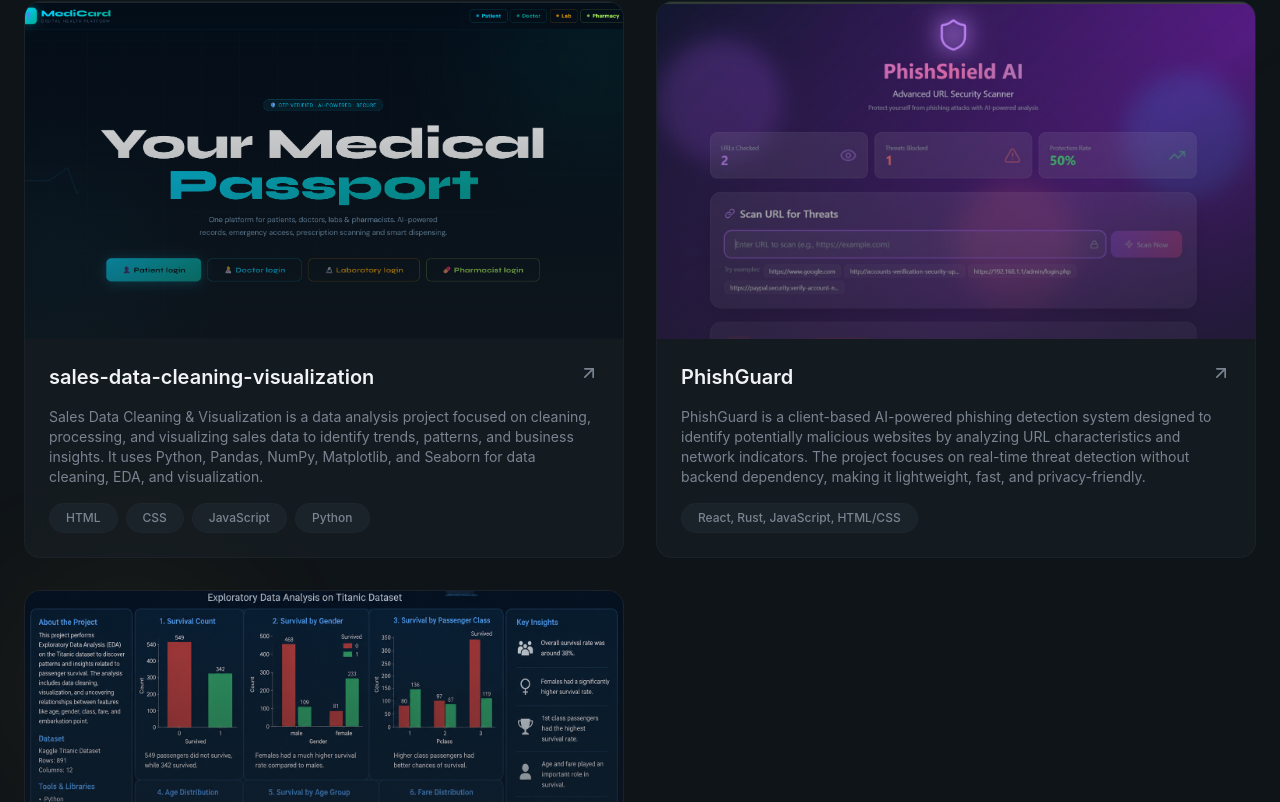
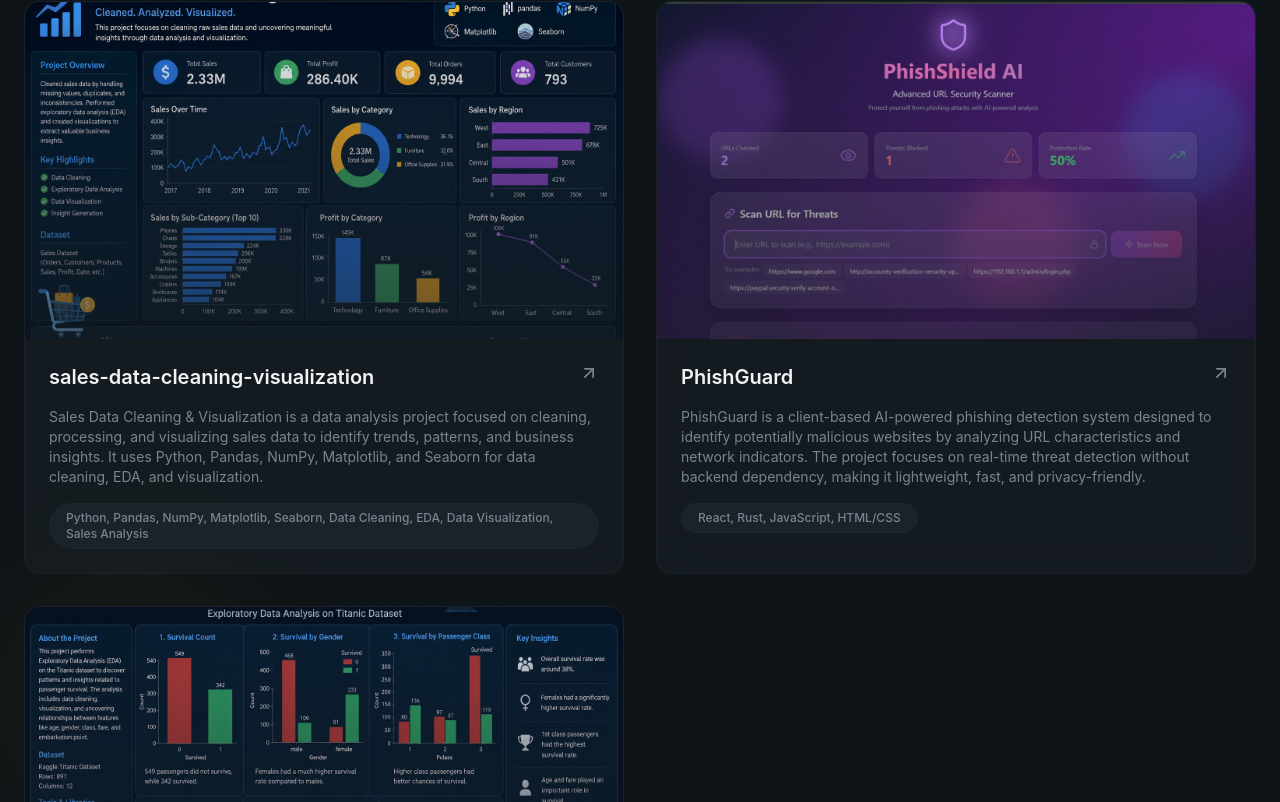
Before and after one commit to stiwari0223-ux/Sudhanshu_Portfolio, a React (Vite) app: page / in a window 1280 px wide. Shown: the part 3186-3988 px from the top of the page. Built offline with nearby package versions, Linux system fonts and the light colour scheme.

Commit message:
Update Projects.jsx

```diff
--- a/src/sections/Projects.jsx
+++ b/src/sections/Projects.jsx
@@ -26,8 +26,8 @@
   title: "sales-data-cleaning-visualization",
     description:
       "Sales Data Cleaning & Visualization is a data analysis project focused on cleaning, processing, and visualizing sales data to identify trends, patterns, and business insights. It uses Python, Pandas, NumPy, Matplotlib, and Seaborn for data cleaning, EDA, and visualization.",
-    image: "/projects/Screenshot 2026-04-25 003433.png",
-    tags: ["HTML", "CSS", "JavaScript", "Python"],
+    image: "/projects/ChatGPT Image Aug 18, 2026, 08_11_08 PM.png",
+    tags: ["Python, Pandas, NumPy, Matplotlib, Seaborn, Data Cleaning, EDA, Data Visualization, Sales Analysis"],
     link: "https://github.com/sujeet-01/MediCard",
     github: "https://github.com/sujeet-01/MediCard",
   },
```
